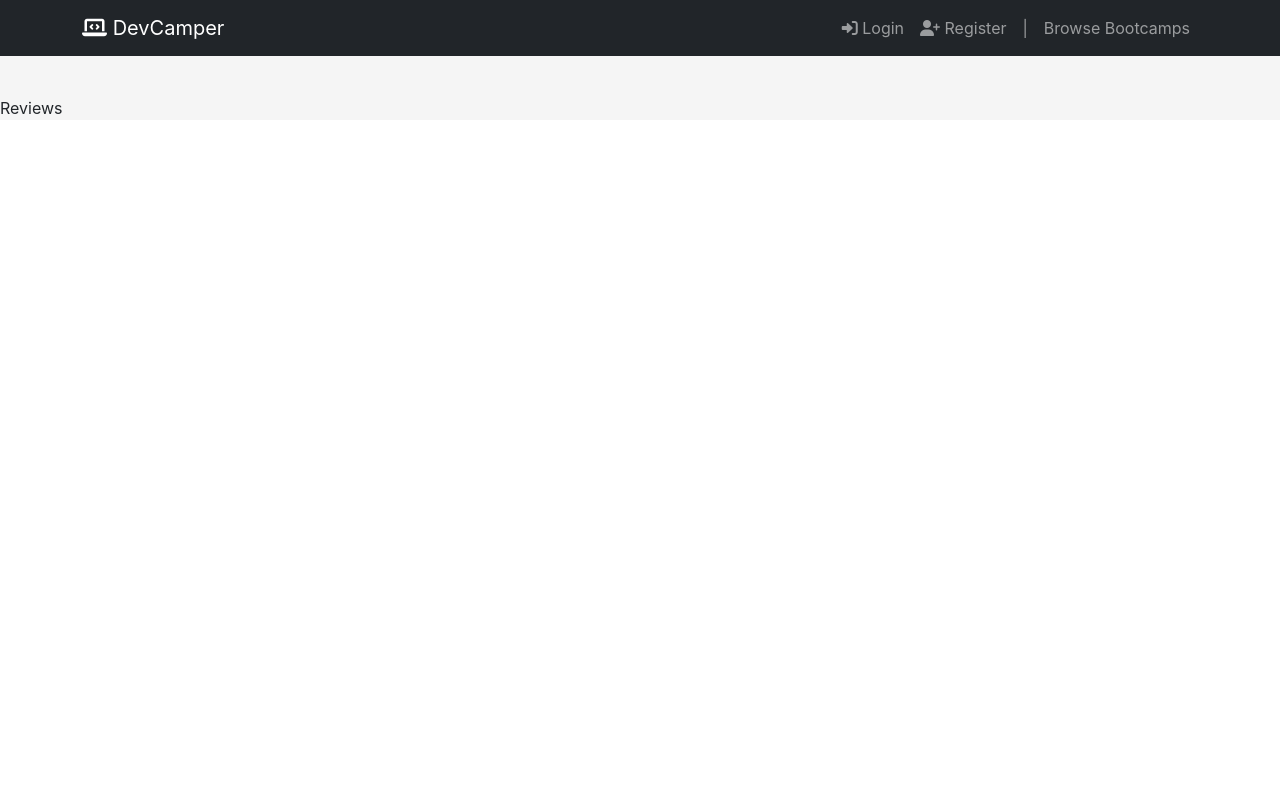
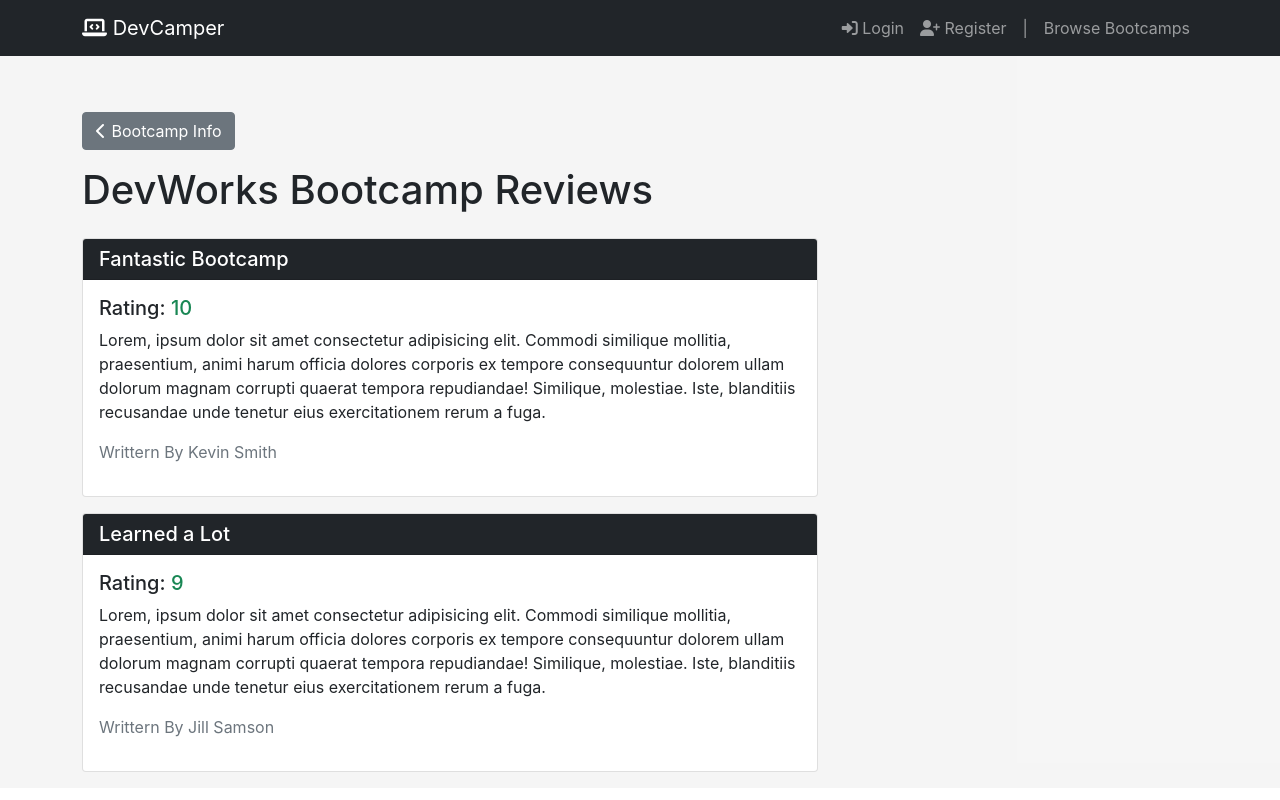
Before and after one commit to sholabioku/devcamper-api, a React (Create React App) app in the folder frontend/: page /bootcamps/1/reviews in a window 1280 px wide. Built offline with nearby package versions, Linux system fonts and the light colour scheme.

Commit message:
Add jsx for main col

```diff
--- a/frontend/src/pages/reviews/Reviews.jsx
+++ b/frontend/src/pages/reviews/Reviews.jsx
@@ -1,8 +1,64 @@
 import React from 'react';
+import { Card, Col, Container, Row } from 'react-bootstrap';
+import { Link } from 'react-router-dom';
 import './reviews.css';
 
 const Reviews = () => {
-  return <div className="review-show">Reviews</div>;
+  return (
+    <div className="review-show">
+      <Container>
+        <Row>
+          <Col md={8}>
+            <Link
+              to="/bootcamps/bootcampId"
+              target="_blank"
+              className="btn btn-secondary my-3"
+            >
+              <i className="fas fa-chevron-left" /> Bootcamp Info
+            </Link>
+            <h1 className="mb-4">DevWorks Bootcamp Reviews</h1>
+            <Card className="mb-3">
+              <h5 className="card-header bg-dark text-white">
+                Fantastic Bootcamp
+              </h5>
+              <Card.Body>
+                <Card.Title>
+                  Rating: <span className="text-success">10</span>
+                </Card.Title>
+                <Card.Text>
+                  Lorem, ipsum dolor sit amet consectetur adipisicing elit.
+                  Commodi similique mollitia, praesentium, animi harum officia
+                  dolores corporis ex tempore consequuntur dolorem ullam dolorum
+                  magnam corrupti quaerat tempora repudiandae! Similique,
+                  molestiae. Iste, blanditiis recusandae unde tenetur eius
+                  exercitationem rerum a fuga.
+                </Card.Text>
+                <p className="text-muted">Writtern By Kevin Smith</p>
+              </Card.Body>
+            </Card>
+
+            <Card className="mb-3">
+              <h5 className="card-header bg-dark text-white">Learned a Lot</h5>
+              <Card.Body>
+                <Card.Title>
+                  Rating: <span className="text-success">9</span>
+                </Card.Title>
+                <p className="card-text">
+                  Lorem, ipsum dolor sit amet consectetur adipisicing elit.
+                  Commodi similique mollitia, praesentium, animi harum officia
+                  dolores corporis ex tempore consequuntur dolorem ullam dolorum
+                  magnam corrupti quaerat tempora repudiandae! Similique,
+                  molestiae. Iste, blanditiis recusandae unde tenetur eius
+                  exercitationem rerum a fuga.
+                </p>
+                <p className="text-muted">Writtern By Jill Samson</p>
+              </Card.Body>
+            </Card>
+          </Col>
+        </Row>
+      </Container>
+    </div>
+  );
 };
 
 export default Reviews;
```
